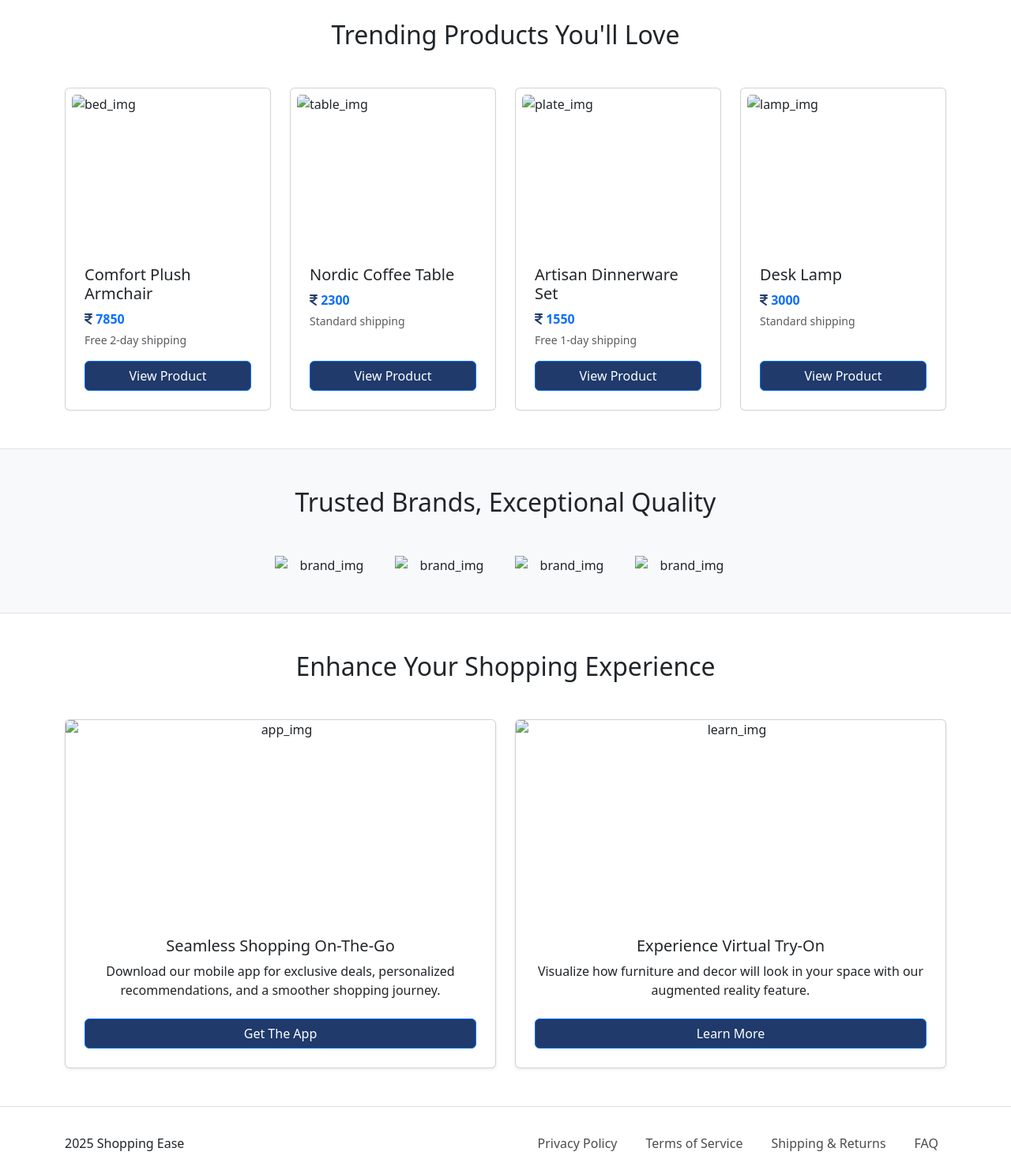
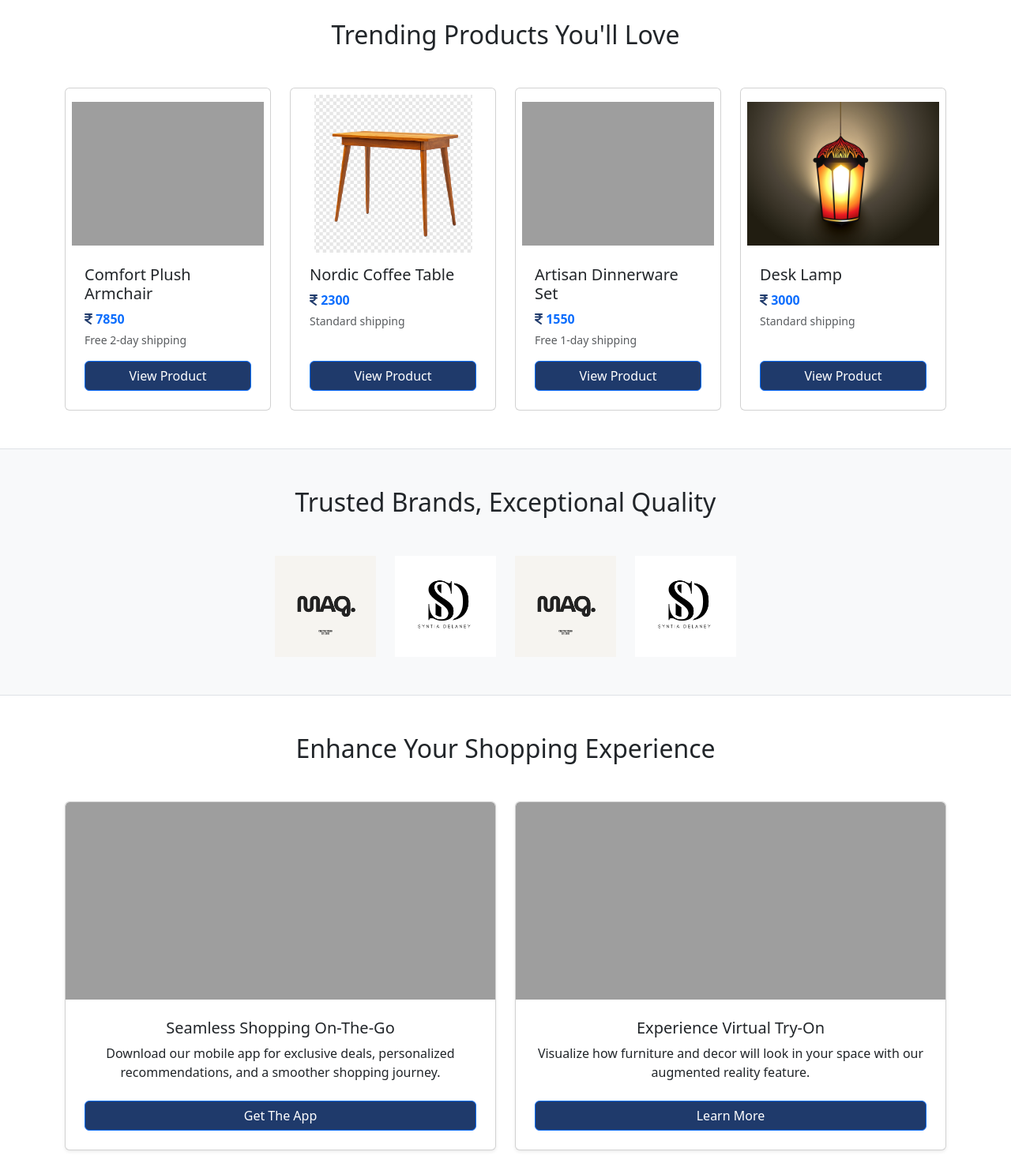
Before and after one commit to Rakshit-maheshwari-rm/shopping-landing-page, a plain HTML site: page index.html in a window 1280 px wide. Shown: the part 980-2453 px from the top of the page at 79% size. Drawn offline with nearby package versions, Linux system fonts and the light colour scheme; the site is published under a folder, as on GitHub Pages, so addresses that start at the root find nothing.

Commit message:
Update index.html

```diff
--- a/index.html
+++ b/index.html
@@ -56,7 +56,7 @@
                     </button>
                 </div>
                 <div class="col-12 col-lg-6 text-center">
-                    <img src="/images/slogan.jpg" class="img-fluid rounded shadow" alt="slogan_img">
+                    <img src="images/slogan.jpg" class="img-fluid rounded shadow" alt="slogan_img">
                 </div>
             </div>
         </div>
@@ -111,7 +111,7 @@
             <div class="row g-4 justify-content-center">
                 <div class="col-12 col-md-6 col-lg-3">
                     <div class="card h-100 p-2">
-                        <img src="/images/product1.jpg" class="card-img-top" alt="bed_img">
+                        <img src="images/product1.jpg" class="card-img-top" alt="bed_img">
                         <div class="card-body d-flex flex-column">
                             <h5 class="card-title">Comfort Plush Armchair</h5>
                             <p class="fw-bold text-primary mb-1"><i class="fa-solid fa-indian-rupee-sign"></i> 7850</p>
@@ -122,7 +122,7 @@
                 </div>
                 <div class="col-12 col-md-6 col-lg-3">
                     <div class="card h-100 p-2">
-                        <img src="/images/product2.jpg" class="card-img-top" alt="table_img">
+                        <img src="images/product2.jpg" class="card-img-top" alt="table_img">
                         <div class="card-body d-flex flex-column">
                             <h5 class="card-title">Nordic Coffee Table</h5>
                             <p class="fw-bold text-primary mb-1"><i class="fa-solid fa-indian-rupee-sign"></i> 2300</p>
@@ -133,7 +133,7 @@
                 </div>
                 <div class="col-12 col-md-6 col-lg-3">
                     <div class="card h-100 p-2">
-                        <img src="/images/product3.jpg" class="card-img-top" alt="plate_img">
+                        <img src="images/product3.jpg" class="card-img-top" alt="plate_img">
                         <div class="card-body d-flex flex-column">
                             <h5 class="card-title">Artisan Dinnerware Set</h5>
                             <p class="fw-bold text-primary mb-1"><i class="fa-solid fa-indian-rupee-sign"></i> 1550</p>
@@ -144,7 +144,7 @@
                 </div>
                  <div class="col-12 col-md-6 col-lg-3">
                     <div class="card h-100 p-2">
-                        <img src="/images/product4.jpg" class="card-img-top" alt="lamp_img">
+                        <img src="images/product4.jpg" class="card-img-top" alt="lamp_img">
                         <div class="card-body d-flex flex-column">
                             <h5 class="card-title">Desk Lamp</h5>
                             <p class="fw-bold text-primary mb-1"><i class="fa-solid fa-indian-rupee-sign"></i> 3000</p>
@@ -161,16 +161,16 @@
             <h2 class="mb-5">Trusted Brands, Exceptional Quality</h2>
             <div class="d-flex justify-content-center align-items-center flex-wrap gap-4">
                 <div class="card border-0 bg-transparent" style="width: 8rem;">
-                    <img src="/images/brand1.png" class="img-fluid" alt="brand_img">
+                    <img src="images/brand1.png" class="img-fluid" alt="brand_img">
                 </div>
                 <div class="card border-0 bg-transparent" style="width: 8rem;">
-                    <img src="/images/brand2.png" class="img-fluid" alt="brand_img">
+                    <img src="images/brand2.png" class="img-fluid" alt="brand_img">
                 </div>
                 <div class="card border-0 bg-transparent" style="width: 8rem;">
-                    <img src="/images/brand1.png" class="img-fluid" alt="brand_img">
+                    <img src="images/brand1.png" class="img-fluid" alt="brand_img">
                 </div>
                 <div class="card border-0 bg-transparent" style="width: 8rem;">
-                    <img src="/images/brand2.png" class="img-fluid" alt="brand_img">
+                    <img src="images/brand2.png" class="img-fluid" alt="brand_img">
                 </div>
             </div>
         </div>
@@ -181,7 +181,7 @@
             <div class="row g-4 justify-content-center">
                 <div class="col-12 col-md-6">
                     <div class="card h-100 p-0 overflow-hidden shadow-sm">
-                        <img src="/images/app.jpg" class="card-img-top object-fit-cover" style="height: 250px;" alt="app_img">
+                        <img src="images/app.jpg" class="card-img-top object-fit-cover" style="height: 250px;" alt="app_img">
                         <div class="card-body p-4">
                             <h5 class="card-title">Seamless Shopping On-The-Go</h5>
                             <p class="card-text mb-4">Download our mobile app for exclusive deals, personalized recommendations, and a smoother shopping journey.</p>
@@ -191,7 +191,7 @@
                 </div>
                 <div class="col-12 col-md-6">
                     <div class="card h-100 p-0 overflow-hidden shadow-sm">
-                        <img src="/images/virtual.jpg" class="card-img-top object-fit-cover" style="height: 250px;" alt="learn_img">
+                        <img src="images/virtual.jpg" class="card-img-top object-fit-cover" style="height: 250px;" alt="learn_img">
                         <div class="card-body p-4">
                             <h5 class="card-title">Experience Virtual Try-On</h5>
                             <p class="card-text mb-4">Visualize how furniture and decor will look in your space with our augmented reality feature.</p>
```
